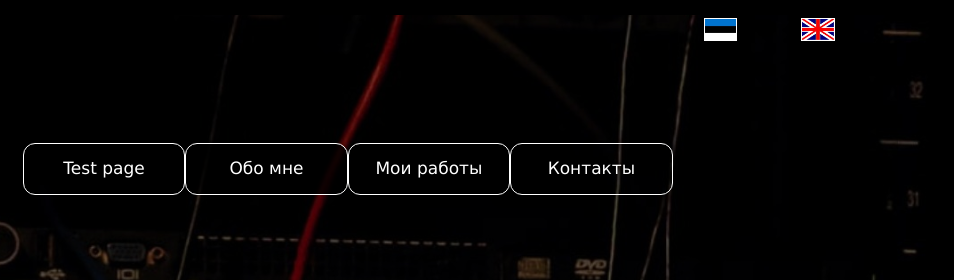
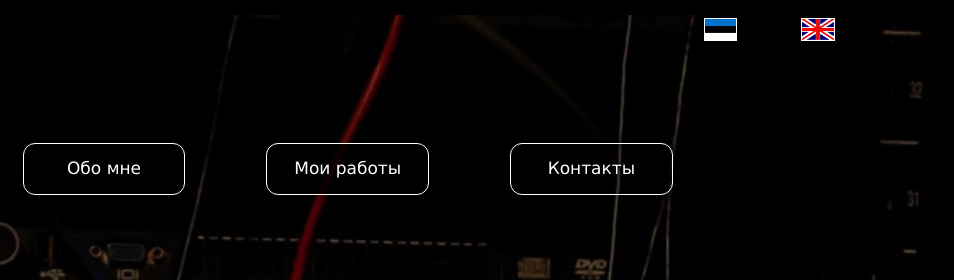
Before and after one commit to G1n1us/ARportfolio, a plain HTML site: page index.html in a window 1280 px wide. Shown: the top 280 px of the page, 326-1280 px from the left. Drawn offline with nearby package versions, Linux system fonts and the light colour scheme; files that its build step writes are made by us from their sources.

Commit message:
Update index.html

```diff
--- a/index.html
+++ b/index.html
@@ -49,7 +49,6 @@
   <button class="cv_ru btn btn-light" type="button">Посмотреть CV</button></a>
   </div>
 <div class="navbar col-7">
-  <a class="test_page" href="#">Test page</a>
   <a class="About_me" href="#about_me">Обо мне</a>
   <a class="My_work" href="#works">Мои работы</a>
   <a class="Contact" href="#contact">Контакты</a>
```
